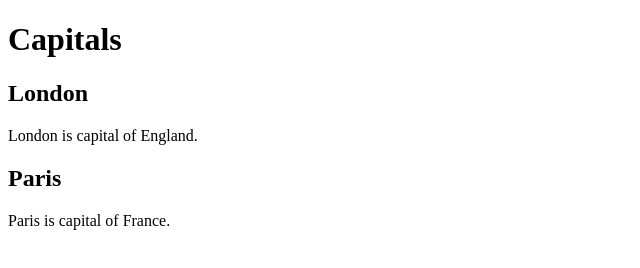
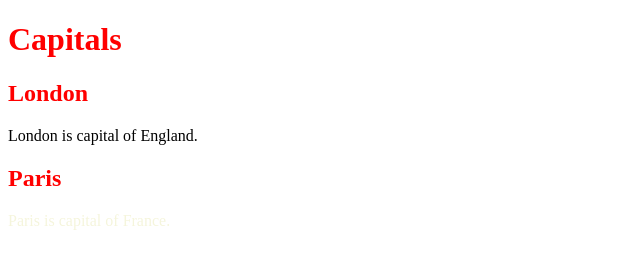
Before and after one commit to asfawsurafele/surfsrepository, a plain HTML site: page index.html in a window 1280 px wide. Shown: the whole page, without its empty margins (0-640 px from the left). Drawn offline with Linux system fonts and the light colour scheme.

Commit message:
version3

```diff
--- a/css/stylesheet.css
+++ b/css/stylesheet.css
@@ -1,3 +1,7 @@
 .heading {
     color:red
 }
+
+.paragraph {
+    color:beige
+}
--- a/index.html
+++ b/index.html
@@ -2,13 +2,13 @@
 <html>
     <head>
         <title>Week 5</title>
-        <link href="stylesheet.css" rel="css/stylesheet.css">
+        <link href="css/stylesheet.css" rel="stylesheet">
     </head>
     <body>
         <h1 class="heading">Capitals</h1>
         <h2 class="heading">London</h2>
 <p>London is capital of England.</p>
         <h2 class="heading">Paris</h2>
-<p>Paris is capital of France.</p>
+<p class="paragraph">Paris is capital of France.</p>
     </body>
 </html>
```
